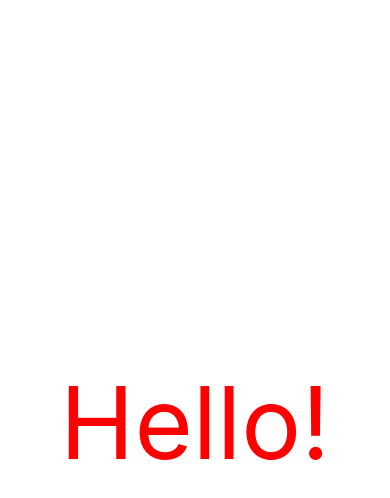
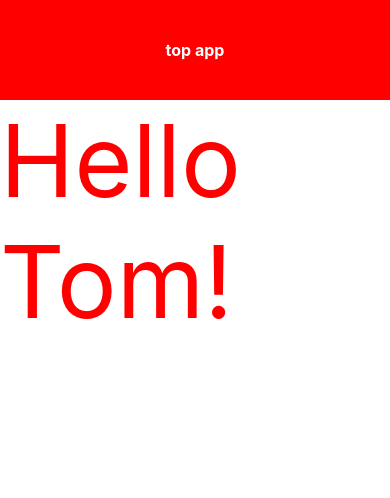
Before and after one commit to tanjuha/react-native-first-app, a React Native app: screen / in a window 390 px wide. Shown: the top 498 px of the page. Built offline with nearby package versions, Linux system fonts and the light colour scheme.

Commit message:
added navBar

```diff
--- a/App.js
+++ b/App.js
@@ -1,25 +1,21 @@
-import { StatusBar } from 'expo-status-bar';
-import React from 'react';
-import { StyleSheet, Text, View } from 'react-native';
+import { StatusBar } from "expo-status-bar";
+import React from "react";
+import { StyleSheet, Text, View } from "react-native";
+import NavBar from "./src/components/NavBar";
 
 export default function App() {
   return (
-    <View style={styles.container}>
-      <Text style={styles.text}>Hello!</Text>
+    <View>
+      <NavBar title={"top app"} />
+      <Text style={styles.text}>Hello Tom!</Text>
       <StatusBar style="auto" />
     </View>
   );
 }
 
 const styles = StyleSheet.create({
-  container: {
-    flex: 1,
-    backgroundColor: '#fff',
-    alignItems: 'center',
-    justifyContent: 'center'
+  text: {
+    color: "red",
+    fontSize: 100,
   },
-  text: {
-    color: 'red',
-    fontSize: 100
-  }
 });
--- /dev/null
+++ b/src/components/NavBar.js
@@ -0,0 +1,26 @@
+import React from "react";
+import { StyleSheet, View, Text } from "react-native";
+
+export const NavBar = ({ title }) => {
+  return (
+    <View style={styles.container}>
+      <Text style={styles.title}>{title}</Text>
+    </View>
+  );
+};
+
+const styles = StyleSheet.create({
+  container: {
+    height: 100,
+    backgroundColor: "#ff0000",
+    alignItems: "center",
+    justifyContent: "center",
+  },
+  title: {
+    color: "#ffffff",
+    fontWeight: "bold",
+    fontSize: 16,
+  },
+});
+
+export default NavBar;
```
